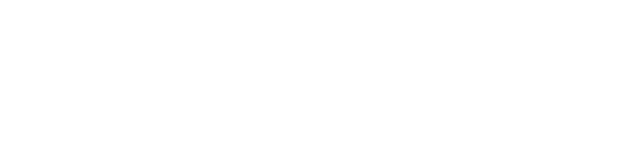
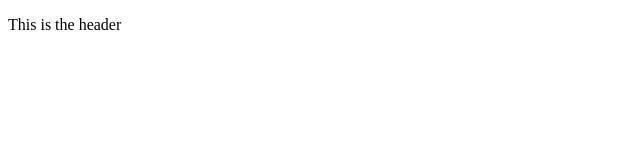
Before and after one commit to Rterrell25/Rob-Test-Repo, a plain HTML site: page index.html in a window 1280 px wide. Shown: the whole page, without its empty margins (0-640 px from the left). Drawn offline with Linux system fonts and the light colour scheme.

Commit message:
added header to html skeleton

```diff
--- a/index.html
+++ b/index.html
@@ -6,5 +6,9 @@
     <title>Document</title>
     <link href="style.css" rel="stylesheet" type="text/css" />
   </head>
-  <body></body>
+  <body>
+    <header>
+      <p>This is the header</p>
+    </header>
+  </body>
 </html>
```
